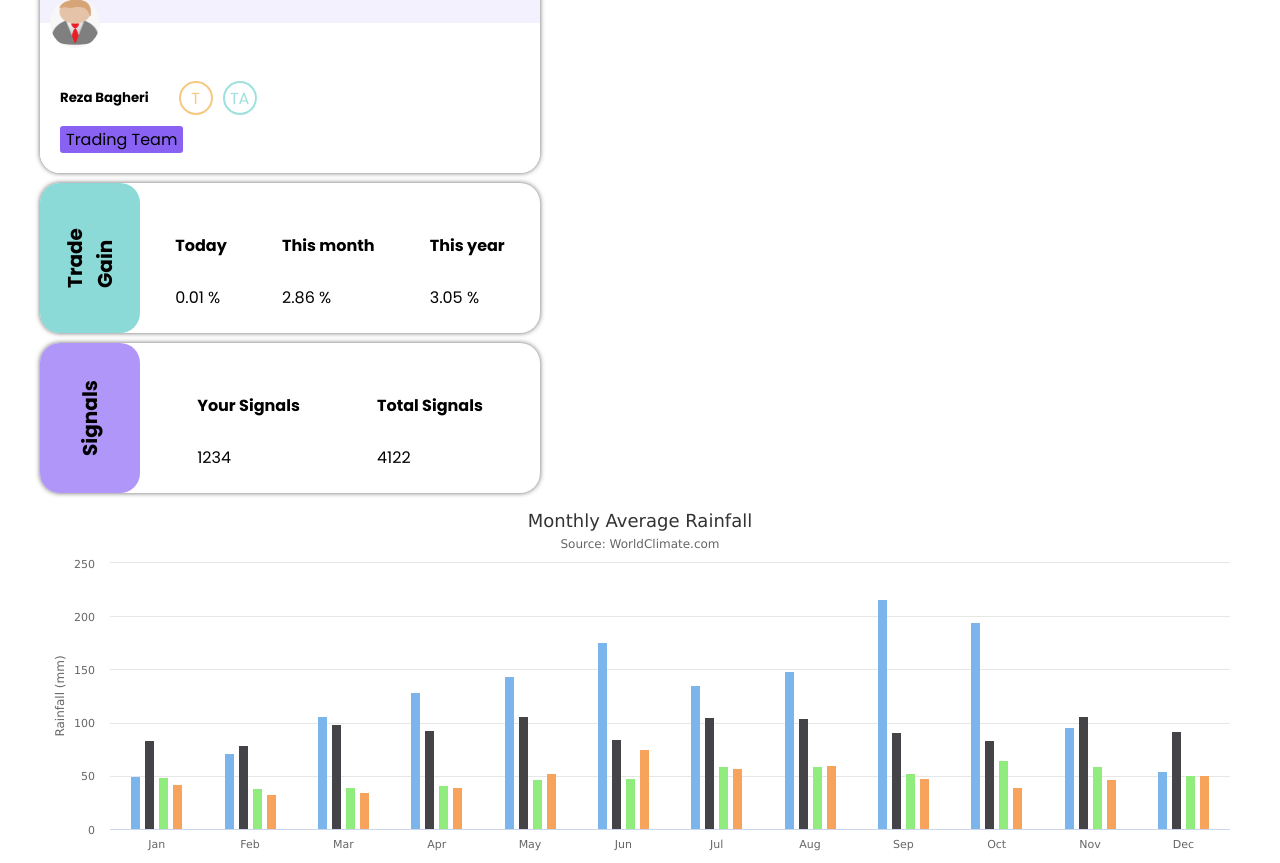
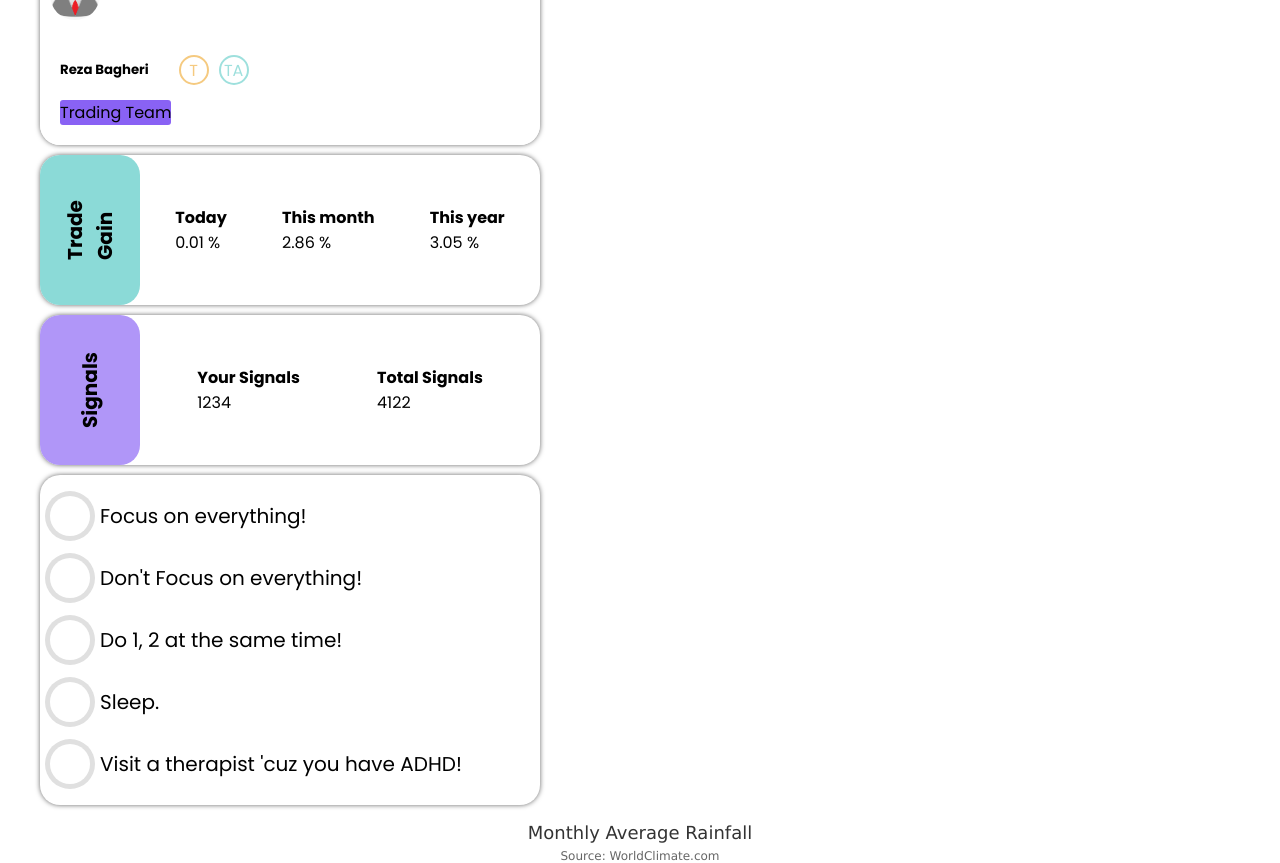
Before and after one commit to SinaMAmini/nurafin-dashboard, a React (Vite) app: page / in a window 1280 px wide. Shown: the part 280-1143 px from the top of the page. Built offline with nearby package versions, Linux system fonts and the light colour scheme.

Commit message:
[ADD] todo list

```diff
--- a/src/components/sections-container.tsx
+++ b/src/components/sections-container.tsx
@@ -7,9 +7,10 @@ import {Diagram} from './diagram';
 import {option1, option2} from '../utlts/highchart-options';
 import {ChatSection} from './chat-components/chat-section';
 import {Apollo} from '../helper-components/apollo';
+import {TodoList} from './todo-list';
+import {todoListExample} from '../utlts/todo-list-example';
 
-type Props = {};
-export const SectionsContainer = (props: Props) => {
+export const SectionsContainer = () => {
     const [tradeGain, useTradeGain] = useState([
         {subtitle: 'This year', amount: 3.05},
         {subtitle: 'This month', amount: 2.86},
@@ -26,6 +27,7 @@ export const SectionsContainer = (props: Props) => {
             <Welcome />
             <SmallInfo title="Trade Gain" infos={tradeGain} wordAfterLabel="%" bc="blue" />
             <SmallInfo title="Signals" infos={signal} bc="purple" />
+            <TodoList todoList={todoListExample} />
             <Diagram options={option1} />
             <Diagram options={option2} />
             <ChatSection contact="admin" messages={[]} />
--- /dev/null
+++ b/src/components/todo-list.scss
@@ -0,0 +1,63 @@
+.todo-list-container {
+    inline-size: 50rem;
+
+    display: flex;
+    flex-direction: column;
+
+    position: relative;
+
+    border-radius: 2rem;
+
+    padding: 1rem 1rem;
+
+    box-shadow: 0 0 0.5rem 0 var(--color-gray-40);
+
+    .todo {
+        position: relative;
+        display: flex;
+        align-items: center;
+
+        padding: 1.6rem 0;
+
+        p {
+            padding-inline-start: 5rem;
+        }
+
+        &::before {
+            content: "";
+
+            position: absolute;
+            inset-block: 50%;
+            inset-inline-start: 0;
+
+            transform: translate(-0.5rem, -50%);
+
+            inline-size: 5rem;
+            block-size: 5rem;
+
+            border-radius: 50%;
+
+            background-color: hsl(0, 0%, 88%);
+        }
+
+        &::after {
+            content: "";
+
+            position: absolute;
+            inset-block: 50%;
+            inset-inline-start: 0;
+
+            transform: translate(0, -50%);
+
+            border-radius: 50%;
+            inline-size: 4rem;
+            block-size: 4rem;
+
+            background-color: hsl(0, 0%, 100%);
+        }
+
+        &.complete::before{
+            background-color: var(--color--success);
+        }
+    }
+}
--- /dev/null
+++ b/src/components/todo-list.tsx
@@ -0,0 +1,19 @@
+import * as React from 'react';
+import './todo-list.scss';
+
+type Props = {
+    todoList: string[];
+};
+export const TodoList = ({todoList}: Props) => {
+    return (
+        <div className="todo-list-container">
+            {todoList.map((subject) => {
+                return (
+                    <div className="todo" key={subject}>
+                        <p>{subject}</p>
+                    </div>
+                );
+            })}
+        </div>
+    );
+};
--- a/src/index.scss
+++ b/src/index.scss
@@ -69,6 +69,14 @@
     --padding-large: 4rem;
     --padding-medium: 2rem;
     --padding-small: 1rem;
+}
+
+*,
+*::after,
+*::before {
+    margin: 0;
+    padding: 0;
+    box-sizing: border-box;
 }
 
 html {
--- /dev/null
+++ b/src/utlts/todo-list-example.ts
@@ -0,0 +1,7 @@
+export const todoListExample = [
+    'Focus on everything!',
+    "Don't Focus on everything!",
+    'Do 1, 2 at the same time!',
+    'Sleep.',
+    "Visit a therapist 'cuz you have ADHD!",
+];
```
